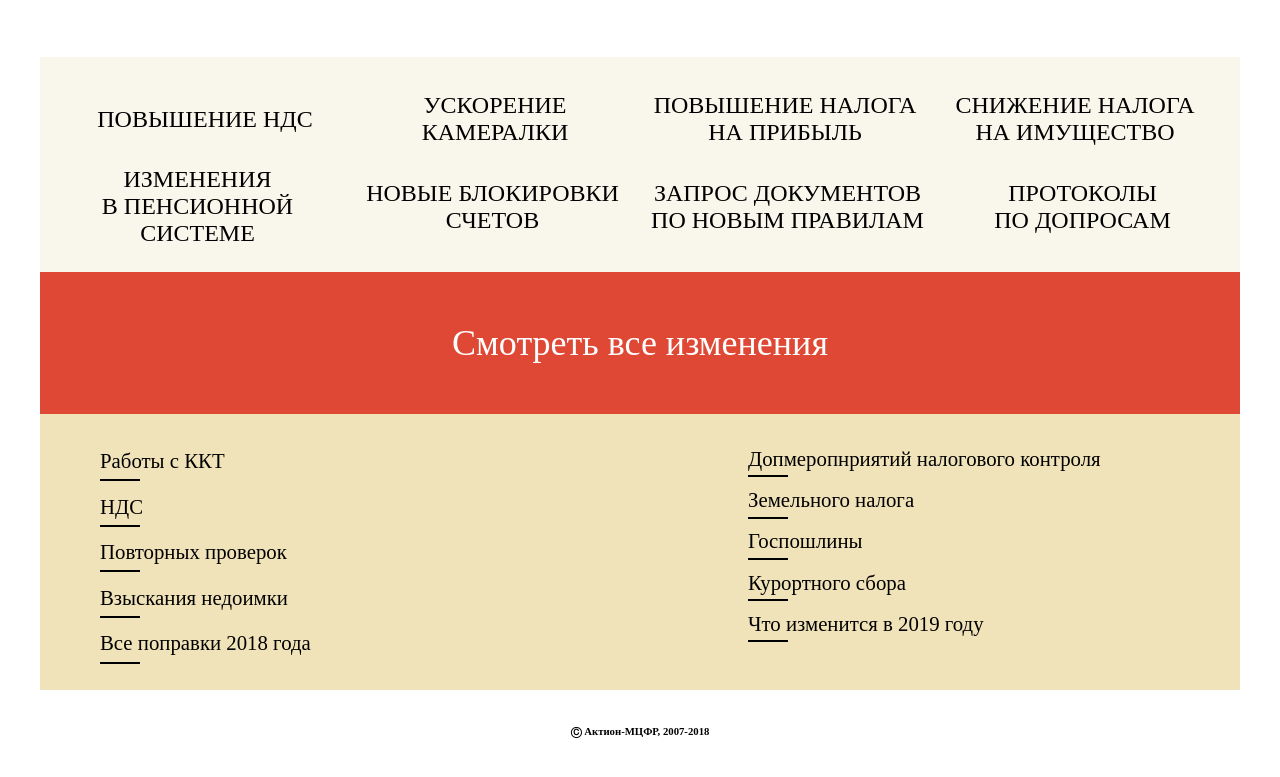
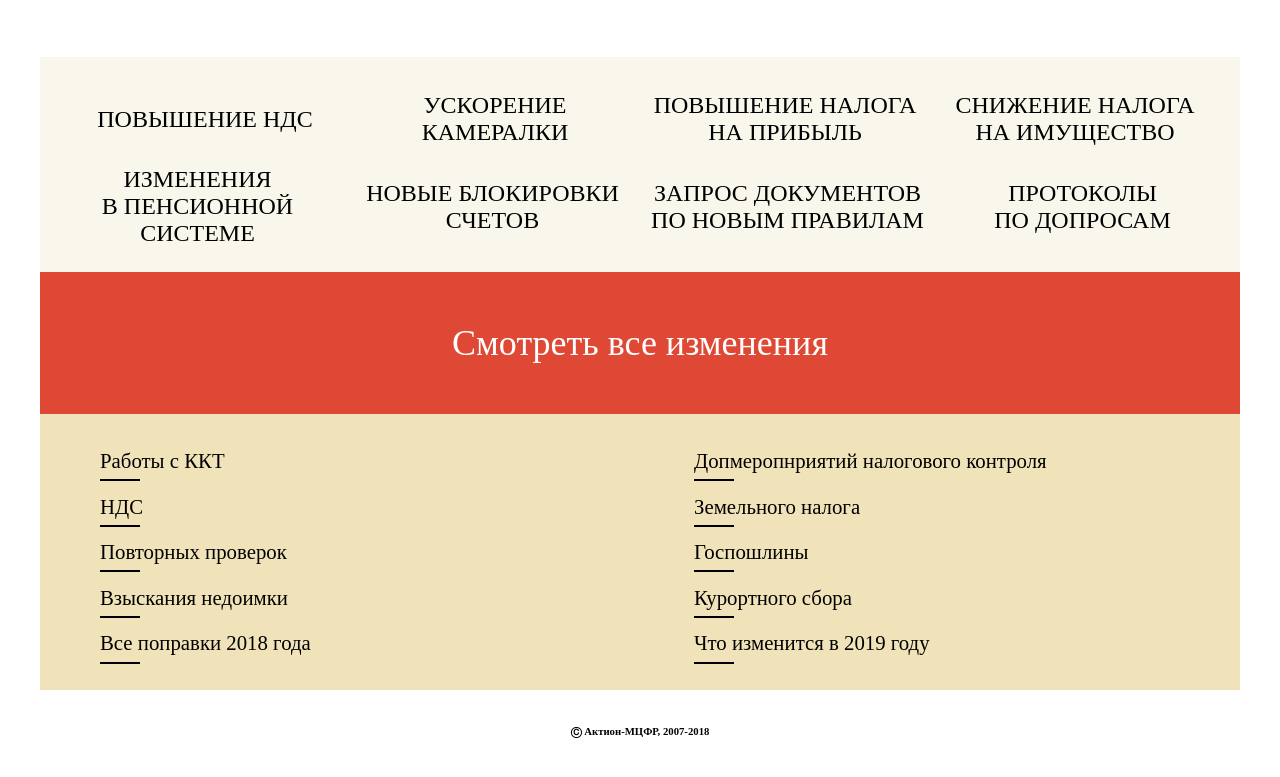
Before and after one commit to vlad-74/maket, a website built with webpack: page index.html in a window 1280 px wide. Shown: the part 2206-2983 px from the top of the page. Built offline with nearby package versions, Linux system fonts and the light colour scheme.

Commit message:
слайдер и нижнее меню2

```diff
--- a/front/js/data.js
+++ b/front/js/data.js
@@ -125,12 +125,37 @@ export const mock = [
         changing: 'С 1 января 2019 года движимые активы не подпадают под налог на имущество организаций ',
         prepare: 'В следующем году исключите из расчета все движимые активы из 3–10-х амортизационных групп',
         more: 'https://www.1gl.ru/#/document/11/17933',
-        link:[
+        link: [
             {
-                id_link:10,
+                id_link: 10,
                 txt: 'Дополнительное соглашение к договору поставки о повышении цены',
                 link: 'https://www.1gl.ru/#/document/118/60763/'
-            }
+            },
+            {
+                id_link: 11,
+                txt: 'Дополнительное соглашение к договору поставки об отсрочке платежа',
+                link: 'https://www.1gl.ru/#/document/118/60763/'
+            },
+            {
+                id_link: 12,
+                txt: 'Официальное письмо Минфина о повышении ставки НДС',
+                link: 'https://www.1gl.ru/#/document/99/550918232/'
+            },
+            {
+                id_link: 13,
+                txt: 'Дополнительное соглашение к договору поставки о повышении цены',
+                link: 'https://www.1gl.ru/#/document/118/60763/'
+            },
+            {
+                id_link: 14,
+                txt: 'Дополнительное соглашение к договору поставки об отсрочке платежа',
+                link: 'https://www.1gl.ru/#/document/118/60763/'
+            },
+            {
+                id_link: 15,
+                txt: 'Официальное письмо Минфина о повышении ставки НДС',
+                link: 'https://www.1gl.ru/#/document/99/550918232/'
+            },
         ]
     },
 
--- a/front/js/main.js
+++ b/front/js/main.js
@@ -69,7 +69,7 @@ function setData(number){
   $(".regular").slick({
     infinite: true,
     slidesToShow: 3,
-    slidesToScroll: 3
+    slidesToScroll: 1
   });
   setTimeout(() => {
     setActive();
--- a/front/style/dynamic.scss
+++ b/front/style/dynamic.scss
@@ -76,6 +76,7 @@
                         // margin: 10px 30px;
                         position: absolute;
                         right:10%;
+                        cursor: pointer;
                     }
                     #more> img:hover{
                         content:url('../../dist/img/img/podrobnee_ON.png');
--- a/front/style/footer.scss
+++ b/front/style/footer.scss
@@ -108,7 +108,9 @@
             }
         }
         .footer__second-half{
+            .footer-item{
             padding-left: 10%;
+            }
         }
 
     }
--- a/front/style/main.scss
+++ b/front/style/main.scss
@@ -16,3 +16,6 @@ body {
     max-width: 1200px;
     margin: auto;
 }
+// div{
+//     outline: 1px solid green;
+// }
--- a/front/style/slider.scss
+++ b/front/style/slider.scss
@@ -115,6 +115,9 @@ font-size: 33px
         background-image:url('../../dist/img/img/podrobnee_ON.png');
     }
 }
+.img-dld{
+    cursor: pointer;
+}
 .div-txt{
     height: 100px;
 }
```
Also changed, not shown: dist/bundle.css, dist/bundle.js.
